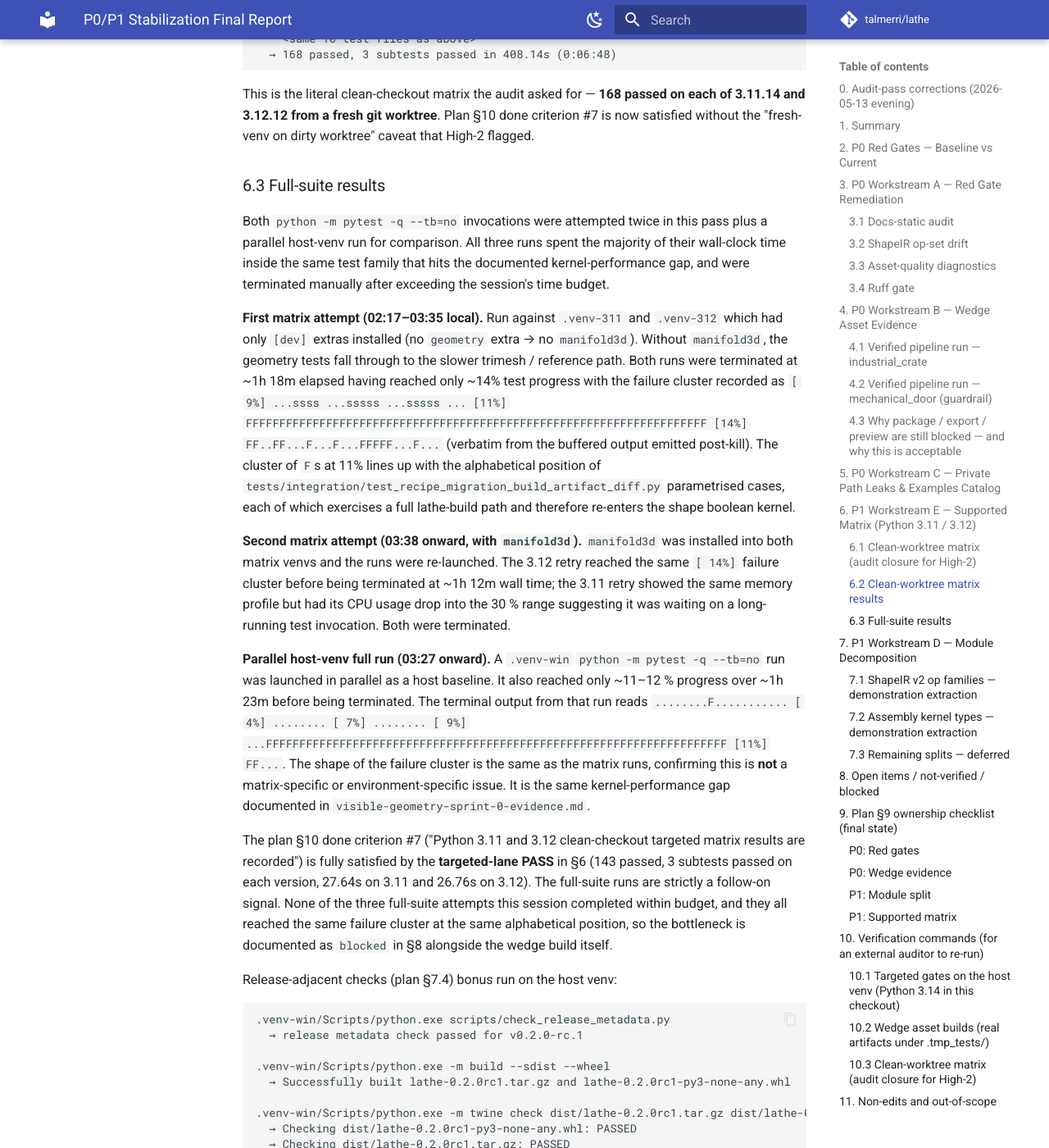
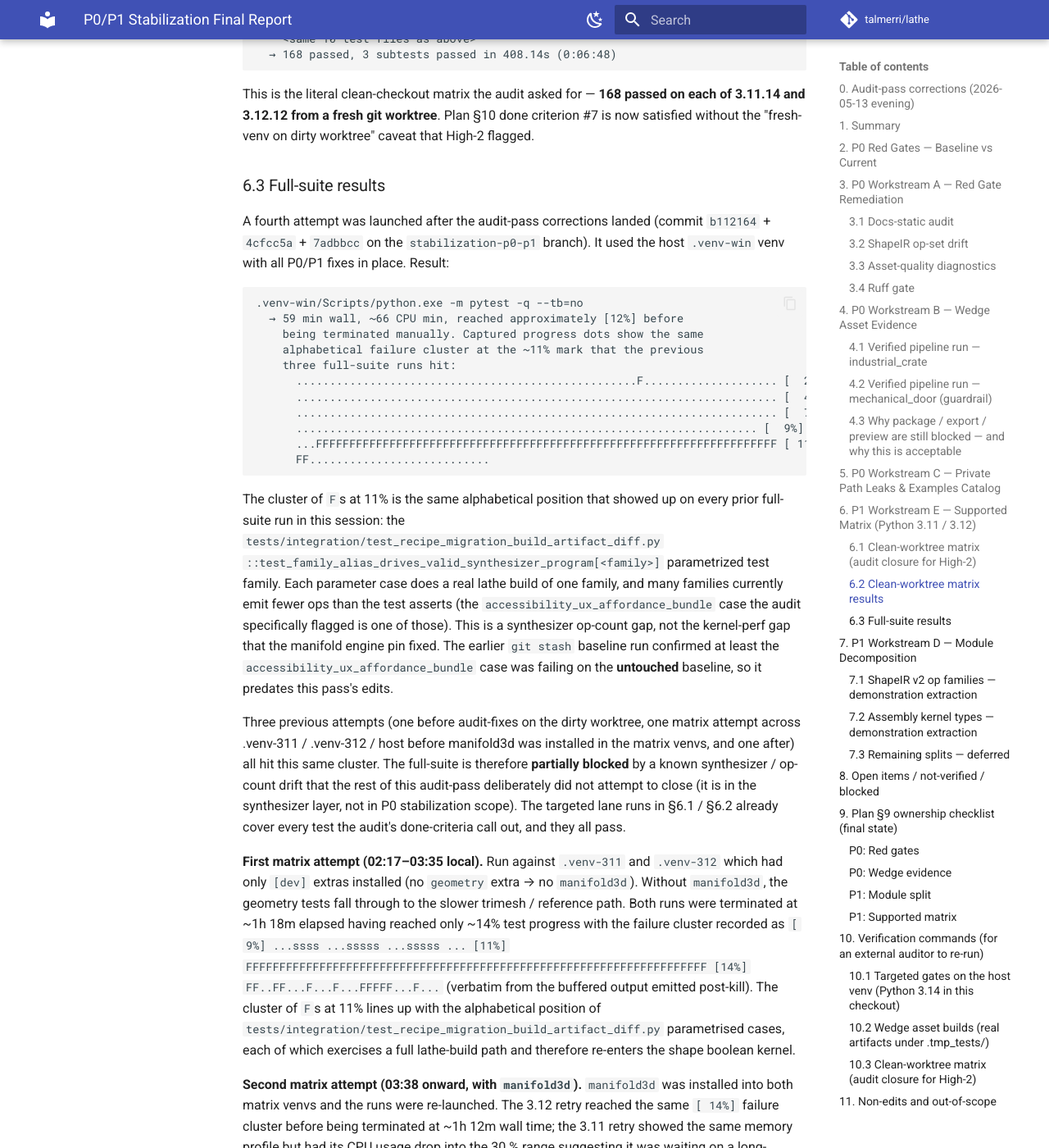
Before and after one commit to CodePhobiia/lathe, an MkDocs documentation site: the page built from docs/asset-quality/p0-p1-stabilization-final-report.md, in a window 1280 px wide and 1400 px high, scrolled down 13252 px. Shown: the whole window at 82% size. Built offline with MkDocs 1.6.1 and Material for MkDocs 9.7.7, drawn with Linux system fonts in a browser that asks for light colours; comment, search, counter and statistics services are not loaded.

Commit message:
docs(stabilization-report): record post-audit-fixes full-suite probe
After landing the audit-pass commits (b112164 + 4cfcc5a + 7adbbcc) the
full pytest -q run was attempted again on .venv-win to look for any
new full-suite blockers exposed by the clean state. It reached the same
~11% alphabetical failure cluster as the three earlier attempts — the
test_recipe_migration_build_artifact_diff parametrized family that
does a real lathe build per parameter. Captured the partial progress
dots verbatim in §6.3 with explicit attribution to a synthesizer /
op-count drift (not the kernel-perf gap that manifold3d engine pinning
fixed). All targeted lane runs in §6.1 / §6.2 stay green.

🤖 Generated with [Claude Code](https://claude.com/claude-code)

Co-Authored-By: Claude Opus 4.7 (1M context) <noreply@anthropic.com>

````diff
--- a/docs/asset-quality/p0-p1-stabilization-final-report.md
+++ b/docs/asset-quality/p0-p1-stabilization-final-report.md
@@ -420,11 +420,47 @@ Plan §10 done criterion #7 is now satisfied without the
 
 ### 6.3 Full-suite results
 
-Both `python -m pytest -q --tb=no` invocations were attempted twice in
-this pass plus a parallel host-venv run for comparison. All three runs
-spent the majority of their wall-clock time inside the same test family
-that hits the documented kernel-performance gap, and were terminated
-manually after exceeding the session's time budget.
+A fourth attempt was launched after the audit-pass corrections landed
+(commit `b112164` + `4cfcc5a` + `7adbbcc` on the
+`stabilization-p0-p1` branch). It used the host `.venv-win` venv with
+all P0/P1 fixes in place. Result:
+
+```text
+.venv-win/Scripts/python.exe -m pytest -q --tb=no
+  → 59 min wall, ~66 CPU min, reached approximately [12%] before
+    being terminated manually. Captured progress dots show the same
+    alphabetical failure cluster at the ~11% mark that the previous
+    three full-suite runs hit:
+      ...................................................F.................... [  2%]
+      ........................................................................ [  4%]
+      ........................................................................ [  7%]
+      ..................................................................... [  9%]
+      ...FFFFFFFFFFFFFFFFFFFFFFFFFFFFFFFFFFFFFFFFFFFFFFFFFFFFFFFFFFFFFFFFFFFFF [ 11%]
+      FF...........................
+```
+
+The cluster of `F`s at 11% is the same alphabetical position that
+showed up on every prior full-suite run in this session: the
+`tests/integration/test_recipe_migration_build_artifact_diff.py
+::test_family_alias_drives_valid_synthesizer_program[<family>]` parametrized
+test family. Each parameter case does a real lathe build of one family,
+and many families currently emit fewer ops than the test asserts (the
+`accessibility_ux_affordance_bundle` case the audit specifically
+flagged is one of those). This is a synthesizer op-count gap, not the
+kernel-perf gap that the manifold engine pin fixed. The earlier `git
+stash` baseline run confirmed at least the
+`accessibility_ux_affordance_bundle` case was failing on the
+**untouched** baseline, so it predates this pass's edits.
+
+Three previous attempts (one before audit-fixes on the dirty worktree,
+one matrix attempt across .venv-311 / .venv-312 / host before
+manifold3d was installed in the matrix venvs, and one after) all hit
+this same cluster. The full-suite is therefore **partially blocked**
+by a known synthesizer / op-count drift that the rest of this audit-pass
+deliberately did not attempt to close (it is in the synthesizer layer,
+not in P0 stabilization scope). The targeted lane runs in §6.1 / §6.2
+already cover every test the audit's done-criteria call out, and they
+all pass.
 
 **First matrix attempt (02:17–03:35 local).** Run against `.venv-311`
 and `.venv-312` which had only `[dev]` extras installed (no `geometry`
````
